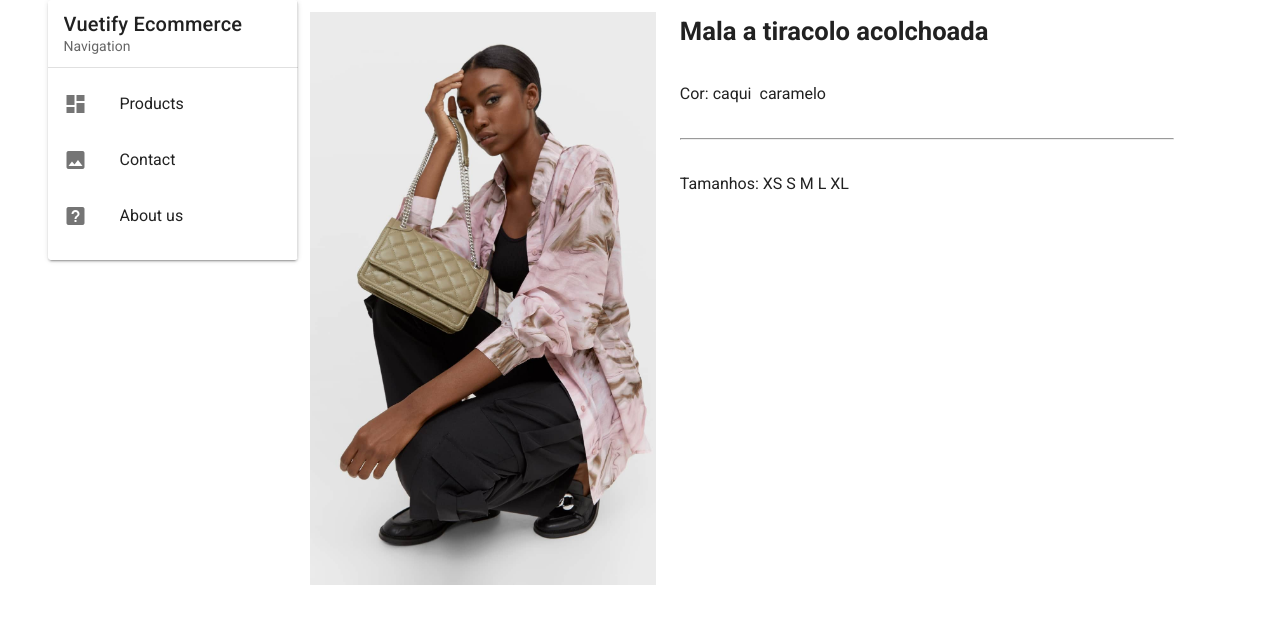
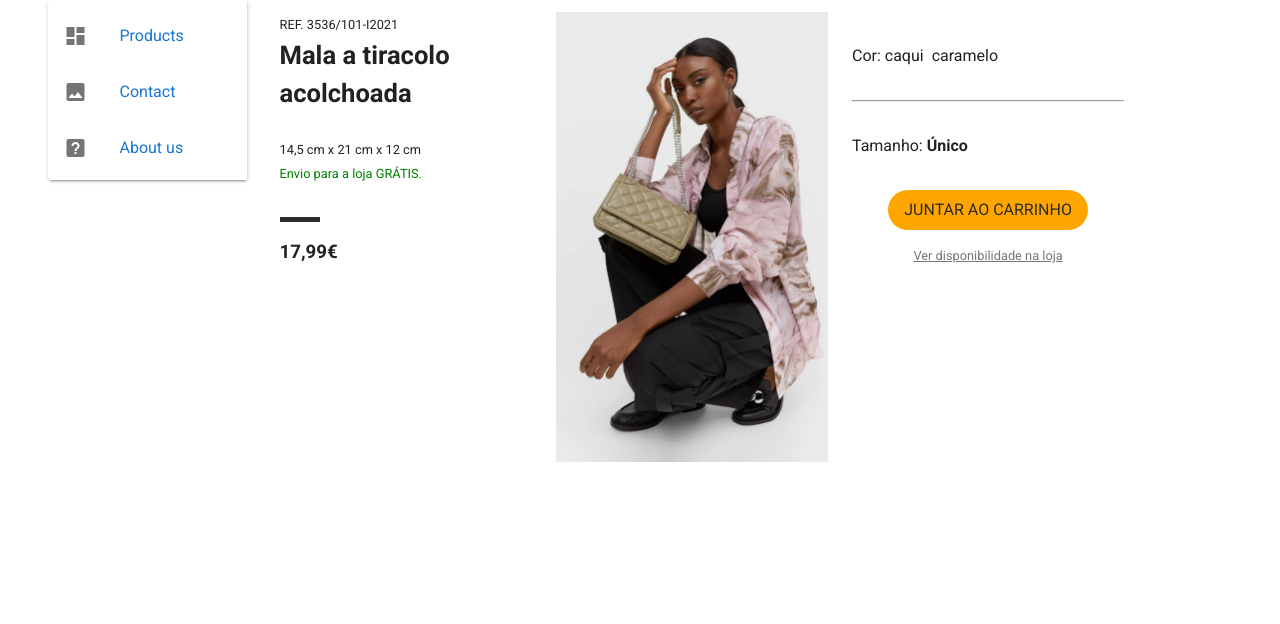
Before and after one commit to TheMathPires/ecommerce-template, a Vue app: page /product-detail in a window 1280 px wide. Shown: the top 624 px of the page. Built offline with nearby package versions, Linux system fonts and the light colour scheme.

Commit message:
style fix

```diff
--- a/src/components/Navigation.vue
+++ b/src/components/Navigation.vue
@@ -1,17 +1,6 @@
 <template>
-  <v-card height="260" width="250">
-    <v-navigation-drawer permanent>
-      <v-list-item>
-        <v-list-item-content>
-          <v-list-item-title class="text-h6">
-            Vuetify Ecommerce
-          </v-list-item-title>
-          <v-list-item-subtitle> Navigation </v-list-item-subtitle>
-        </v-list-item-content>
-      </v-list-item>
-
-      <v-divider></v-divider>
-
+  <v-card height="180" width="200">
+    <v-navigation-drawer>
       <v-list>
         <v-list-item v-for="item in items" :key="item.title">
           <v-list-item-icon>
@@ -19,7 +8,9 @@
           </v-list-item-icon>
 
           <v-list-item-content>
-            <v-list-item-title>{{ item.title }}</v-list-item-title>
+            <router-link :to="item.link">
+              <v-list-item-title>{{ item.title }}</v-list-item-title>
+            </router-link>
           </v-list-item-content>
         </v-list-item>
       </v-list>
@@ -33,11 +24,18 @@ export default {
   data: () => {
     return {
       items: [
-        { title: "Products", icon: "mdi-view-dashboard" },
-        { title: "Contact", icon: "mdi-image" },
-        { title: "About us", icon: "mdi-help-box" },
+        { title: "Products", icon: "mdi-view-dashboard", link: "/" },
+        { title: "Contact", icon: "mdi-image", link: "/" },
+        { title: "About us", icon: "mdi-help-box", link: "/" },
       ],
     };
   },
 };
 </script>
+
+<style>
+.v-list-item__content > a {
+  text-decoration: none;
+  color: #777;
+}
+</style>
--- a/src/components/ProductDetail.vue
+++ b/src/components/ProductDetail.vue
@@ -1,11 +1,25 @@
 <template>
   <div class="product-detail">
     <v-row>
-      <v-col md="5" cols="5">
+      <v-col md="4" cols="4" class="product-info">
+        <small>REF. {{ ref }}</small>
+
+        <h1>{{ name }}</h1> <br>
+
+        <small>{{ size }}</small> <br>
+
+        <small class="ports">Envio para a loja GRÁTIS.</small>
+
+        <div class="separator"></div>
+
+        <div class="price">
+          <h3>17,99€</h3>
+        </div>
+      </v-col>
+      <v-col md="4" cols="4" class="product-image">
         <img :src="image" />
       </v-col>
-      <v-col md="7" cols="7">
-        <h1>{{ name }}</h1>
+      <v-col md="4" cols="4">
 
         <div class="colors">
           Cor: <button @click="changePicture($event)" v-for="(color, c) in colors" :key="c" :id="color.color">{{ color.color }}</button>
@@ -14,7 +28,12 @@
         <hr>
 
         <div class="sizes">
-          Tamanhos: XS S M L XL
+          Tamanho: <strong>Único</strong>
+        </div>
+
+        <div class="add-to-cart">
+          <button>Juntar ao carrinho</button>
+          <a href="#">Ver disponibilidade na loja</a>
         </div>
       </v-col>
     </v-row>
@@ -30,6 +49,8 @@ export default {
             name: "Mala a tiracolo acolchoada",
             image: require("@/assets/caramelo.jpg"),
             price: "19,99€",
+            ref: '3536/101-I2021',
+            size: '14,5 cm x  21 cm x 12  cm',
             colors: [
                 {
                     color: "caqui",
@@ -74,4 +95,36 @@ export default {
 .product-detail .colors, .product-detail .sizes {
   padding: 2rem 0;
 }
+.product-detail .add-to-cart {
+  display: flex;
+  flex-direction: column;
+}
+.product-detail .add-to-cart a {
+  text-align: center;
+  color: #777;
+  font-size: .8rem;
+}
+.product-detail .add-to-cart button {
+  background-color: orange;
+  color: #2c2c2c;
+  width: 200px;
+  margin: 0 auto;
+  padding: .5rem;
+  border-radius: 20px;
+  margin-bottom: 1rem;
+  text-transform: uppercase;
+}
+.product-detail .ports {
+  color: green;
+}
+.product-detail .separator {
+  width: 40px;
+  height: 5px;
+  background-color: #2c2c2c;
+  margin: 2rem 0 1rem 0;
+}
+.product-info.col-4 {
+  padding-left: 2rem;
+  margin-left: 0;
+}
 </style>
--- a/src/components/Products.vue
+++ b/src/components/Products.vue
@@ -2,10 +2,12 @@
   <v-row>
     <v-col v-for="product in products" :key="product" md="6" cols="6">
       <div class="product">
-        <img :src="product.image" />
-        <strong>{{ product.price }}</strong> <br />
-        <span>{{ product.name }}</span> <br />
-        <router-link to="/product-detail" class="show-more">Ver mais</router-link>
+        <img :src="product.image" /> <br>
+        <div class="product-info">
+          <strong>{{ product.price }}</strong> <br />
+          <span>{{ product.name }}</span> <br />
+          <router-link to="/product-detail" class="show-more">Ver mais</router-link>
+        </div>
       </div>
     </v-col>
   </v-row>
@@ -65,8 +67,16 @@ export default {
 </script>
 
 <style>
+.product {
+  text-align: center;
+}
+.product-info {
+  text-align: left;
+  margin-left: 10%;
+}
 .product img {
-  width: 100%;
+  width: 80%;
+  height: auto;
 }
 .product span {
   font-size: 0.85rem;
```
